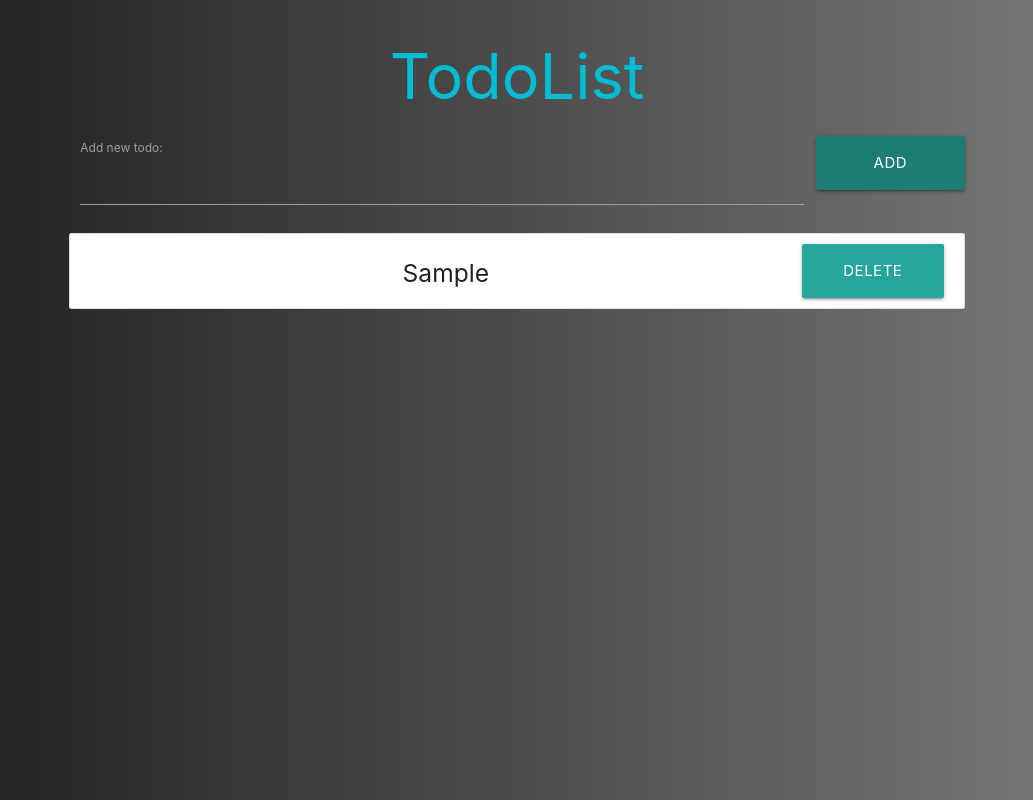
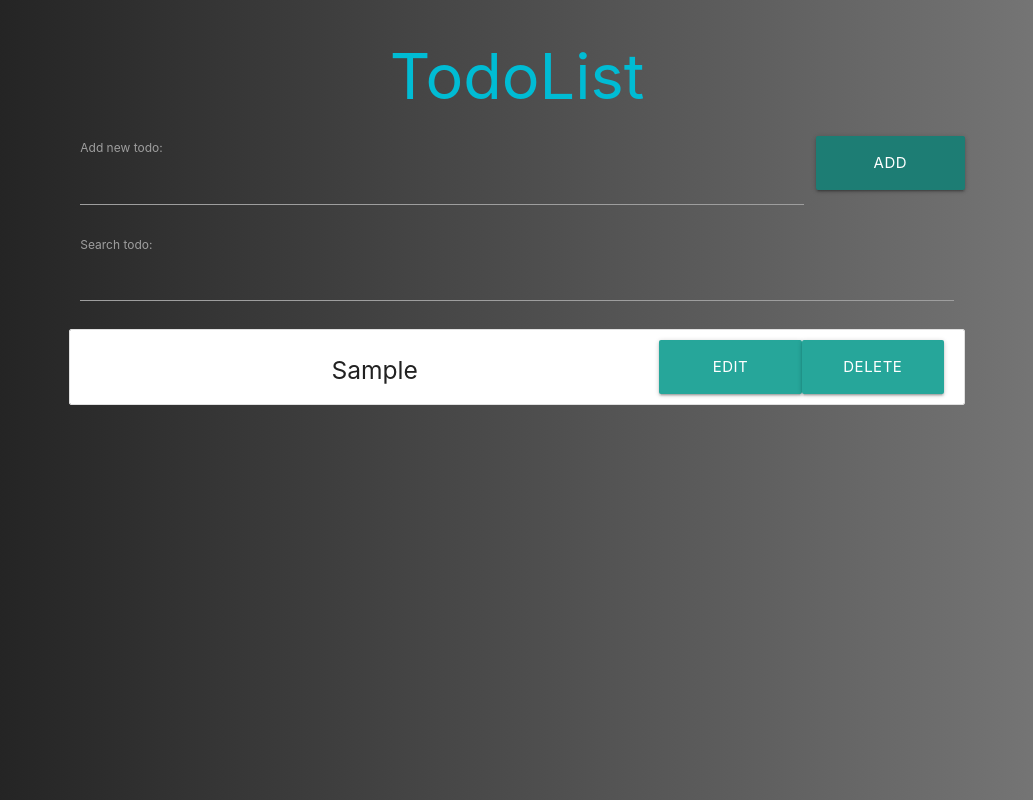
Before and after one commit to bohongbobo/SiliconSpectra, a React (Create React App) app in the folder HW3/todolist/: page / in a window 1280 px wide. Both pictures are taken after typing "Sample" into the empty fields and a click on the button "ADD". Shown: the whole page, without its empty margins (123-1156 px from the left). Built offline with nearby package versions, Linux system fonts and the light colour scheme.

Commit message:
add delete and search

```diff
--- a/HW3/todolist/src/App.js
+++ b/HW3/todolist/src/App.js
@@ -2,10 +2,12 @@ import React, { Component } from "react";
 import "./App.css";
 import Addtodo from "./components/Addtodo.js";
 import Todos from "./components/Todos.js";
+import Search from "./components/Search.js";
 
 export default class App extends Component {
   state = {
     todos: [],
+    searchField: "",
   };
 
   addtodo = (todo) => {
@@ -14,12 +16,49 @@ export default class App extends Component {
     });
     console.log(this.state.todos);
   };
+
+  deletetodo = (id) => {
+    const todos = this.state.todos.filter((todo) => {
+      return todo.id !== id;
+    });
+    this.setState({
+      todos,
+    });
+  };
+
+  handleSearchChange = (e) => {
+    this.setState({
+      searchField: e.target.value,
+    });
+    // console.log(e.target.value);
+  };
+
+  toggleEdit = (id) => {
+    const editTodo = this.state.todos.map((todo) => {
+      if (todo.id === id) {
+        console.log(todo.editContent);
+
+        return { ...todo, editContent: !todo.editContent };
+      } else {
+        return todo;
+      }
+    });
+
+    this.setState({
+      todos: editTodo,
+    });
+  };
   render() {
+    const filteredTodos = this.state.todos.filter((todo) => {
+      return todo.content.toLowerCase().includes(this.state.searchField.toLocaleLowerCase());
+    });
+
     return (
       <div className="todo-app container">
         <h1 className="center cyan-text">TodoList</h1>
         <Addtodo addtodo={this.addtodo} />
-        <Todos todos={this.state.todos} />
+        <Search handleSearchChange={this.handleSearchChange} />
+        <Todos todos={filteredTodos} deletetodo={this.deletetodo} toggleEdit={this.toggleEdit} />
       </div>
     );
   }
--- /dev/null
+++ b/HW3/todolist/src/components/Search.js
@@ -0,0 +1,17 @@
+import React, { Component } from "react";
+
+export default class Search extends Component {
+  render() {
+    const { handleSearchChange } = this.props;
+    return (
+      <div>
+        <form className="row">
+          <div className="col s12 m12 l12">
+            <label>Search todo: </label>
+            <input type="search" className="white-text" onChange={handleSearchChange} />
+          </div>
+        </form>
+      </div>
+    );
+  }
+}
--- /dev/null
+++ b/HW3/todolist/src/components/Todoitem.css
@@ -0,0 +1,21 @@
+.todoitems {
+  display: flex;
+  flex-direction: row;
+  justify-content: space-between;
+  background-color: #fff;
+  padding: 0 3rem;
+}
+
+/* button {
+  width: 7rem;
+  background-color: #26a69a;
+} */
+/* button {
+  margin-left: 23px;
+}
+
+@media only screen and (min-width: 601px) {
+  .row .col.m2 {
+    margin-left: 10px;
+  }
+} */
--- a/HW3/todolist/src/components/Todoitem.js
+++ b/HW3/todolist/src/components/Todoitem.js
@@ -1,13 +1,26 @@
 import React, { Component } from "react";
+import "./Todoitem.css";
 
 export default class Todoitem extends Component {
   render() {
-    const { todo } = this.props;
+    const { todo, deletetodo, toggleEdit } = this.props;
     return (
       <div className="todos collection">
         <div className="collection-item center row">
-          <h5 className="col s12 m8 l10">{todo.content}</h5>
-          <button className="col s12 m4 l2 waves-effect waves-light btn-large">Delete</button>
+          <h5 className="col s12 m8 l8">{todo.content}</h5>
+          <button
+            className="col s12 m2 l2 waves-effect waves-light btn-large"
+            onClick={() => toggleEdit(todo.id)}
+          >
+            Edit
+          </button>
+
+          <button
+            className="col s12 m2 l2 waves-effect waves-light btn-large"
+            onClick={() => deletetodo(todo.id)}
+          >
+            Delete
+          </button>
         </div>
       </div>
     );
--- a/HW3/todolist/src/components/Todos.js
+++ b/HW3/todolist/src/components/Todos.js
@@ -3,10 +3,11 @@ import Todoitem from "./Todoitem.js";
 
 export default class Todos extends Component {
   render() {
+    const { deletetodo, toggleEdit } = this.props;
     return (
       <div>
         {this.props.todos.map((todo) => (
-          <Todoitem key={todo.id} todo={todo} />
+          <Todoitem key={todo.id} todo={todo} deletetodo={deletetodo} toggleEdit={toggleEdit} />
         ))}
       </div>
     );
```
